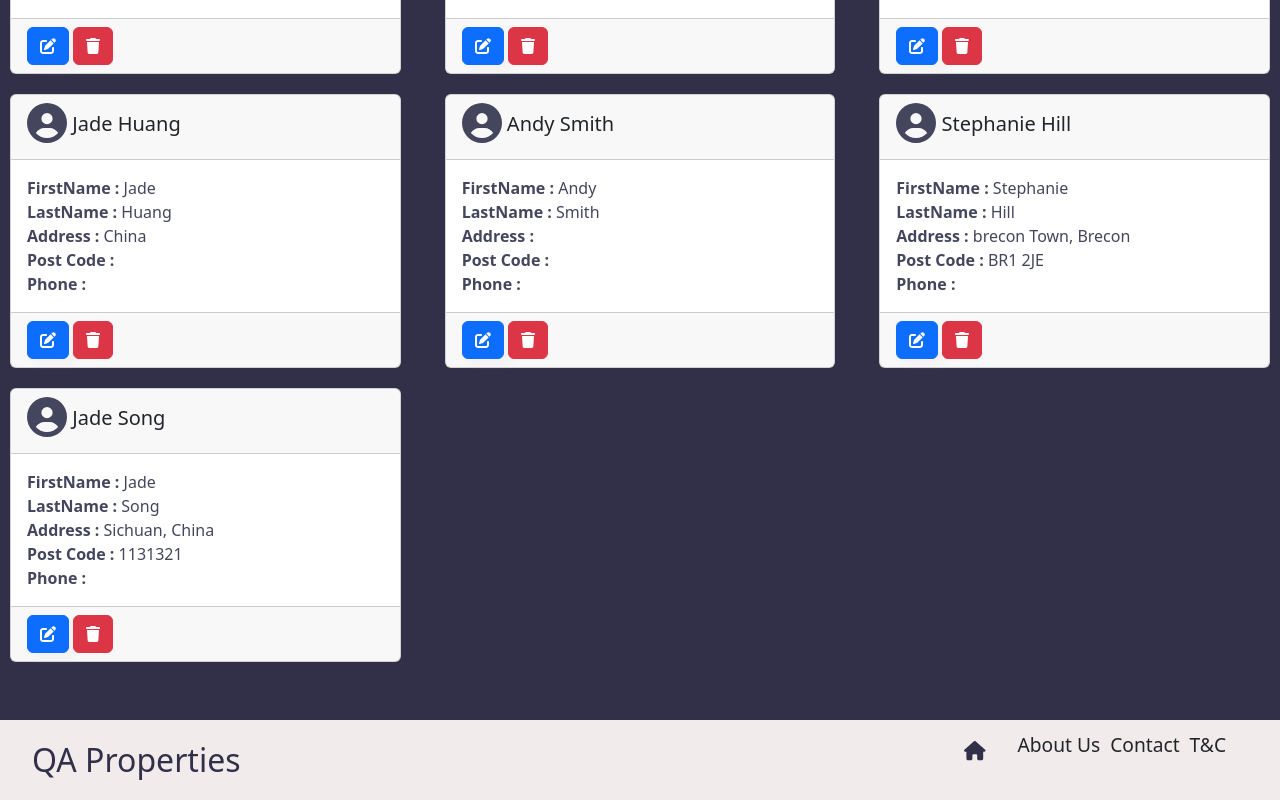
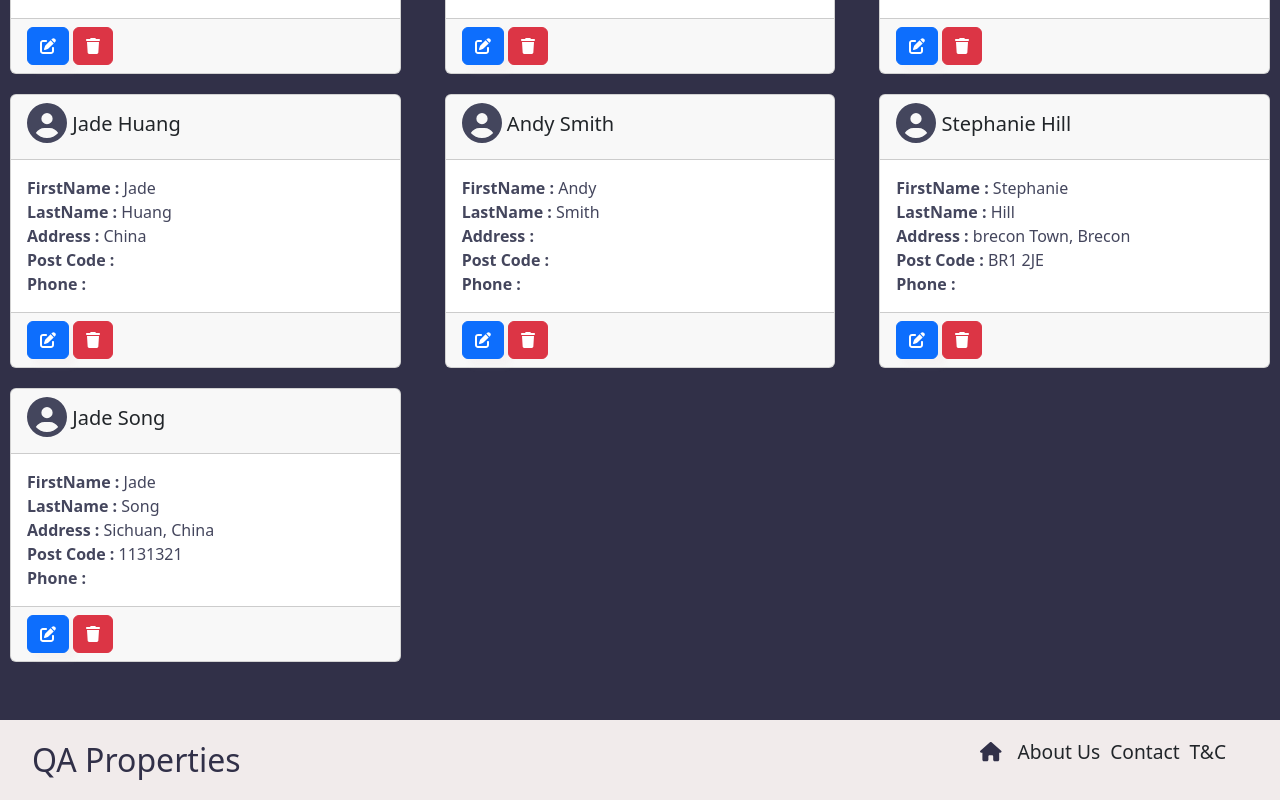
Before and after one commit to LovedeepSaini/PropertyProject, a React (Create React App) app: page / in a window 1280 px wide. Shown: the part 428-1228 px from the top of the page. Built offline with nearby package versions, Linux system fonts and the light colour scheme; data requests are answered from the project's data file.

Commit message:
fixed button box footer

```diff
--- a/src/components/Footer.js
+++ b/src/components/Footer.js
@@ -23,12 +23,12 @@ return (
 
         </NavLink>
 
-        <ul className={click ? "nav-menu active" : "nav-menu"}>
-        <li className="nav-item">
+        <ul className={click ? "nav-menu " : "nav-menu"}>
+        <li >
             <NavLink
               exact
               to="/Home"
-              activeClassName="active"
+
               className="nav-links"
               onClick={handleClick}
             >
```
